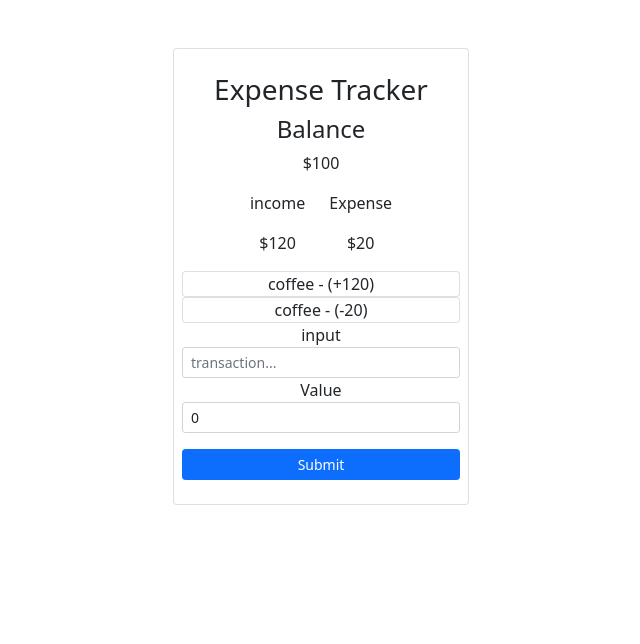
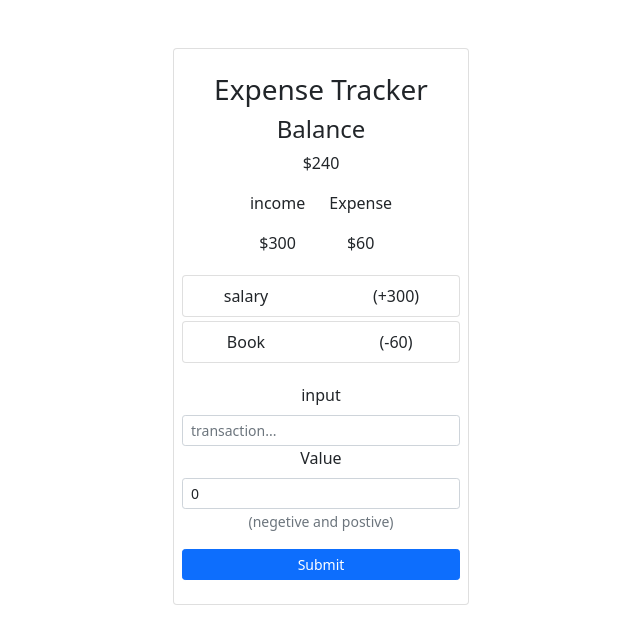
Before and after one commit to SamanKeighobadi/expense-tracker, a React (Create React App) app: page / in a window 1280 px wide. Shown: the top 644 px of the page, without its empty margins (319-959 px from the left). Built offline with nearby package versions, Linux system fonts and the light colour scheme.

Commit message:
style: change transaction card and input style

```diff
--- a/src/components/IncomeExpenseBox.jsx
+++ b/src/components/IncomeExpenseBox.jsx
@@ -1,4 +1,5 @@
 import { Row, Col } from "react-bootstrap";
+// Context API
 import {useContext} from 'react'
 import { ExpenseTracker } from "../context/ExpenseTrackerContext";
 
--- a/src/components/Transactions/NewTransaction.jsx
+++ b/src/components/Transactions/NewTransaction.jsx
@@ -10,10 +10,10 @@ const NewTransaction = () => {
   const { addTransaction } = useContext(ExpenseTracker);
 
   return (
-    <div>
-      <Form className="px-2">
+    <>
+      <Form className=" px-2 mt-3">
         <FormGroup>
-          <lable>input</lable>
+          <Form.Label>input</Form.Label>
           <FormControl
             type="text"
             placeholder="transaction..."
@@ -23,7 +23,7 @@ const NewTransaction = () => {
           />
         </FormGroup>
         <FormGroup>
-          <label>Value</label>
+          <Form.Label>Value</Form.Label>
           <FormControl
             type="number"
             placeholder="amount"
@@ -31,6 +31,9 @@ const NewTransaction = () => {
             value={amount}
             onChange={(e) => setAmount(e.target.value)}
           />
+          <Form.Text>
+            (negetive and postive)
+          </Form.Text>
         </FormGroup>
         <Button
           size="sm"
@@ -40,7 +43,7 @@ const NewTransaction = () => {
           Submit
         </Button>
       </Form>
-    </div>
+    </>
   );
 };
 
--- a/src/components/Transactions/Transaction.jsx
+++ b/src/components/Transactions/Transaction.jsx
@@ -1,21 +1,33 @@
 // React Bootstrap components
-import {Card} from 'react-bootstrap'
-import {useContext} from 'react'
-import { ExpenseTracker } from '../../context/ExpenseTrackerContext';
+import { Card, Row, Col } from "react-bootstrap";
+// Context API
+import { useContext } from "react";
+import { ExpenseTracker } from "../../context/ExpenseTrackerContext";
+// Prop Types
+import PropTypes from 'prop-types';
 
-const Transaction = ({transaction}) => {
+const Transaction = ({ transaction }) => {
+  const sign = transaction.amount < 0 ? "-" : "+";
 
-    const sign = transaction.amount<0 ? "-":"+";
+  const { deleteTransaction } = useContext(ExpenseTracker);
 
-    const {deleteTransaction} = useContext(ExpenseTracker)
+  return (
+    <div>
+      <Card className='py-2 my-1'  onClick={() => deleteTransaction(transaction.id)}>
+        <Row>
+          <Col>{transaction.text} </Col>
+          <Col>
+            ({sign}
+            {Math.abs(transaction.amount)}){" "}
+          </Col>
+        </Row>
+      </Card>
+    </div>
+  );
+};
 
-    return (
-        <div>
-            <Card onClick={() => deleteTransaction(transaction.id)}  >
-                {transaction.text} - ({sign}{Math.abs(transaction.amount)})
-            </Card>
-        </div>
-     );
+Transaction.propTypes = {
+    transaction:PropTypes.object,
 }
 
 export default Transaction;
--- a/src/context/ExpenseTrackerContext.js
+++ b/src/context/ExpenseTrackerContext.js
@@ -1,5 +1,6 @@
 import { useState, createContext } from "react";
 import { toast } from "react-toastify";
+import {v4 as uuidv4} from 'uuid'
 
 export const ExpenseTracker = createContext({
   transactions: [],
@@ -9,8 +10,8 @@ export const ExpenseTracker = createContext({
 
 const ExpenseTrackerProvider = ({ children }) => {
   const [transactions, setTransactions] = useState([
-    { id: 1, text: "coffee", amount: 120 },
-    { id: 2, text: "coffee", amount: -20 },
+    { id: 1, text: "salary", amount: 300 },
+    { id: 2, text: "Book", amount: -60 },
   ]);
 
   /**
@@ -21,7 +22,7 @@ const ExpenseTrackerProvider = ({ children }) => {
   const addTransaction = (text, amount) => {
     setTransactions([
       ...transactions,
-      { id: Math.floor(Math.random() * 100), text, amount },
+      { id: uuidv4(), text, amount },
     ]);
     toast.success("Transaction successfully added", {
       position: "top-right",
--- a/src/index.js
+++ b/src/index.js
@@ -1,6 +1,7 @@
 import React from 'react';
 import {createRoot} from 'react-dom/client';
 import App from './App';
+// import css
 import "bootstrap/dist/css/bootstrap.min.css"
 import "react-toastify/dist/ReactToastify.min.css"
 
```
